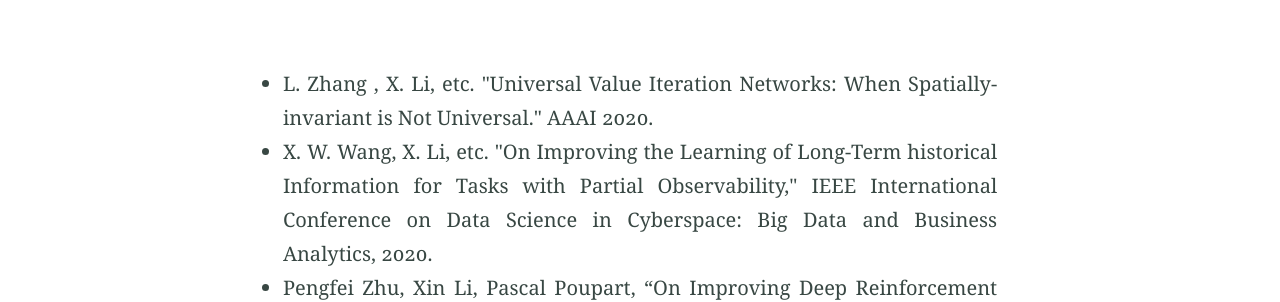
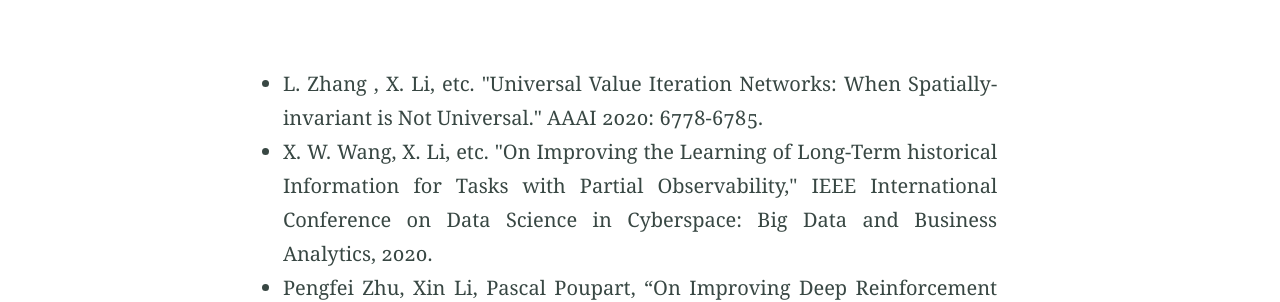
Before and after one commit to nengnengli/bit1029public.github.io, a Jekyll site: the page built from publications.md, in a window 1280 px wide. Shown: the part 282-584 px from the top of the page. Built offline with Jekyll 4.4.1, drawn with Linux system fonts in a browser that asks for light colours.

Commit message:
Update publications.md

```diff
--- a/publications.md
+++ b/publications.md
@@ -10,7 +10,7 @@
 
 <br>
 
-- <p style="text-align:justify;">L. Zhang , X. Li, etc. "Universal Value Iteration Networks: When Spatially-invariant is Not Universal." AAAI 2020.</p>
+- <p style="text-align:justify;">L. Zhang , X. Li, etc. "Universal Value Iteration Networks: When Spatially-invariant is Not Universal." AAAI 2020: 6778-6785.</p>
 - <p style="text-align:justify;">X. W. Wang, X. Li, etc. "On Improving the Learning of Long-Term historical Information for Tasks with Partial Observability," IEEE International Conference on Data Science in Cyberspace: Big Data and Business Analytics, 2020.</p>
 - <p style="text-align:justify;">Pengfei Zhu, Xin Li, Pascal Poupart, “On Improving Deep Reinforcement Learning for POMDPs ”. CoRR abs/1704.07978(2017).</p>
 - <p style="text-align:justify;">Xin Li, William K. Cheung, Jiming Liu, "Improving POMDP’s Tractability Via Belief Compression and Clustering", IEEE Transaction on Systems, Man and Cybernetics – Part B 40(1):125-136 Feb, 2010.</p>
```
